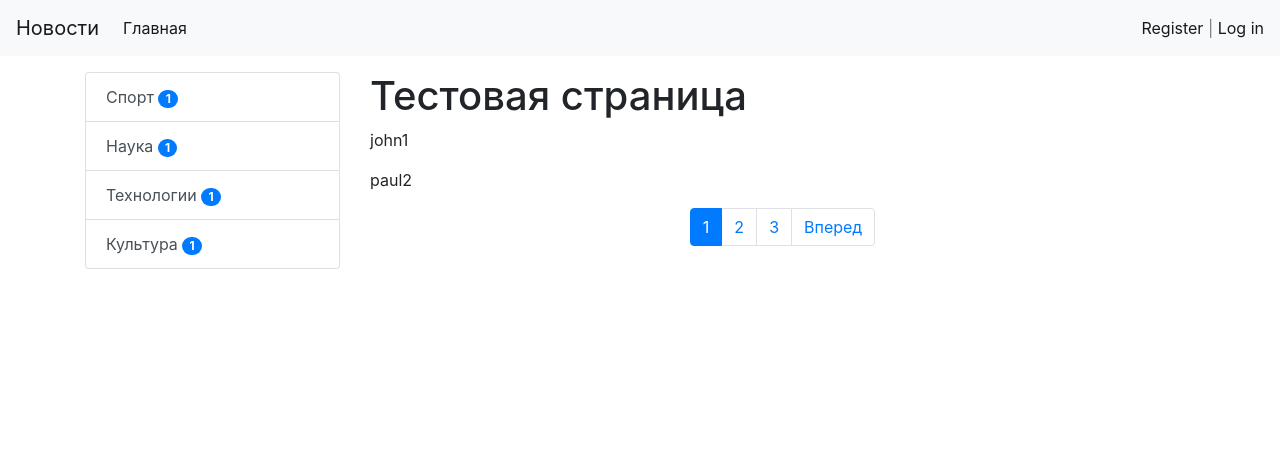
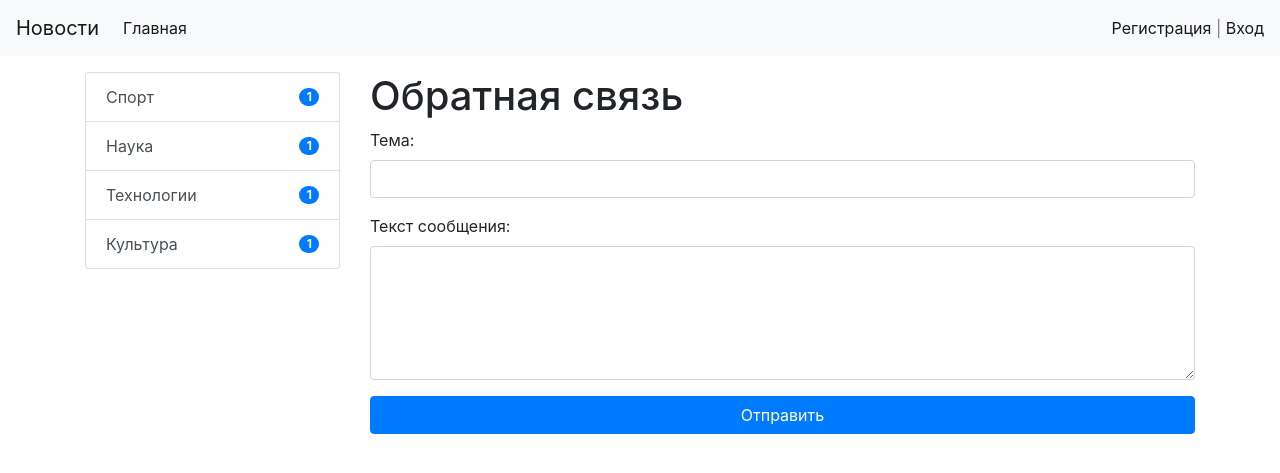
Before and after one commit to ilyshev/django_news_site, a Django app: page /test/ in a window 1280 px wide. Shown: the top 473 px of the page. Run offline with Django 3.2, Linux system fonts and the light colour scheme; data comes from the database, SQL or seed files in the repository; some libraries are stand-ins or nearby versions.

Commit message:
message sending form

```diff
--- a/webformyself/news/forms.py
+++ b/webformyself/news/forms.py
@@ -4,6 +4,11 @@ import re
 from django.core.exceptions import ValidationError
 from django.contrib.auth.forms import UserCreationForm, AuthenticationForm
 from django.contrib.auth.models import User
+
+
+class ContactForm(forms.Form):
+    subject = forms.CharField(label='Тема', widget=forms.TextInput(attrs={'class': 'form-control'}))
+    content = forms.CharField(label='Текст сообщения', widget=forms.Textarea(attrs={'class': 'form-control', 'rows': 5}))
 
 
 class UserLoginForm(AuthenticationForm):
--- a/webformyself/news/templates/news/list_categories.html
+++ b/webformyself/news/templates/news/list_categories.html
@@ -1,5 +1,6 @@
 <div class="list-group">
     {% for item in categories %}
-        <a href="{{ item.get_absolute_url }}" class="list-group-item list-group-item-action">{{ item.title }} <span class="badge badge-primary badge-pill">{{ item.cnt }}</span> </a>
+        <a href="{{ item.get_absolute_url }}" class="list-group-item d-flex list-group-item-action justify-content-between align-items-center">{{ item.title }}
+            <span class="badge badge-primary badge-pill">{{ item.cnt }}</span> </a>
     {% endfor %}
 </div>
--- a/webformyself/news/templates/news/test.html
+++ b/webformyself/news/templates/news/test.html
@@ -1,7 +1,7 @@
 {% extends 'base.html' %}
 
 {% block title %}
-  Тестовая страница :: {{ block.super }}
+  Обратная связь :: {{ block.super }}
 {% endblock %}
 
 {% block sidebar %}
@@ -9,9 +9,12 @@
 {% endblock %}
 
 {% block content %}
-<h1>Тестовая страница</h1>
-    {% for name in page_obj.object_list %}
-        <p>{{ name }}</p>
-    {% endfor %}
+<h1>Обратная связь</h1>
+<form method="POST">
+    {% csrf_token %}
+    {{ form.as_p }}
+    <button type="submit" class="btn btn-primary btn-block">Отправить</button>
+</form>
+
 
 {% endblock %}
--- a/webformyself/news/views.py
+++ b/webformyself/news/views.py
@@ -1,4 +1,5 @@
 from django.contrib.auth import login, logout
+from django.core.mail import send_mail
 from django.core.paginator import Paginator
 from django.shortcuts import render, get_object_or_404, redirect
 from django.urls import reverse_lazy
@@ -6,7 +7,7 @@ from django.views.generic import ListView, DetailView, CreateView
 from django.contrib.auth.mixins import LoginRequiredMixin
 from django.contrib import messages
 
-from .forms import NewsForm, UserRegisterForm, UserLoginForm
+from .forms import NewsForm, UserRegisterForm, UserLoginForm, ContactForm
 from .models import News, Category
 from .utils import MyMixin
 
@@ -44,11 +45,20 @@ def user_logout(request):
 
 
 def test(request):
-    objects = ['john1', 'paul2', 'george3', 'ringo4', 'john5', 'paul6', 'george7', 'ringo8']
-    paginator = Paginator(objects, 2)
-    page_num = request.GET.get('page', 1)
-    page_objects = paginator.get_page(page_num)
-    return render(request, 'news/test.html', {'page_obj': page_objects})
+    if request.method == 'POST':
+        form = ContactForm(request.POST)
+        if form.is_valid():
+            mail = send_mail(form.cleaned_data['subject'], form.cleaned_data['content'], 'd.ilyshev@gmail.com', ['dilyshev@mac.com'], fail_silently=True)
+            if mail:
+                messages.success(request, 'Письмо отправлено')
+                return redirect('test')
+            else:
+                messages.error(request, 'Ошибка отправки')
+        else:
+            messages.error(request, 'Ошибка отправки')
+    else:
+        form = ContactForm()
+    return render(request, 'news/test.html',{'form': form})
 
 
 class HomeNews(MyMixin, ListView):
--- a/webformyself/templates/inc/_nav.html
+++ b/webformyself/templates/inc/_nav.html
@@ -15,7 +15,7 @@
       {% if request.user.is_authenticated %}
         Привет, {{ user.username }} | <a href="{% url 'logout' %}">Выход</a>
       {% else %}
-        <a href="{% url 'register' %}">Register</a> | <a href="{% url 'login' %}">Log in</a>
+        <a href="{% url 'register' %}">Регистрация</a> | <a href="{% url 'login' %}">Вход</a>
       {% endif %}
     </span>
   </div>
```
Also changed, not shown: webformyself/webformyself/settings.py (+7 -0 lines).
